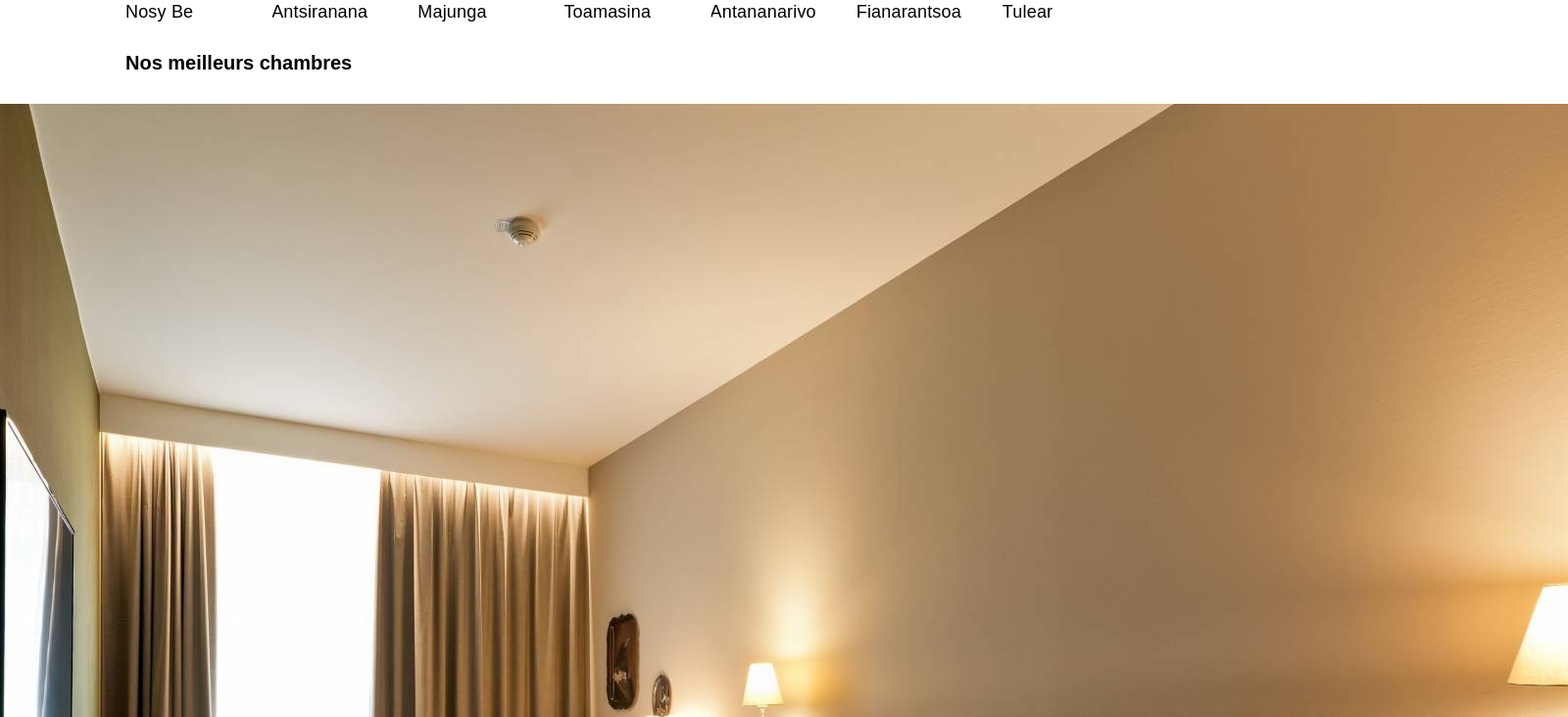
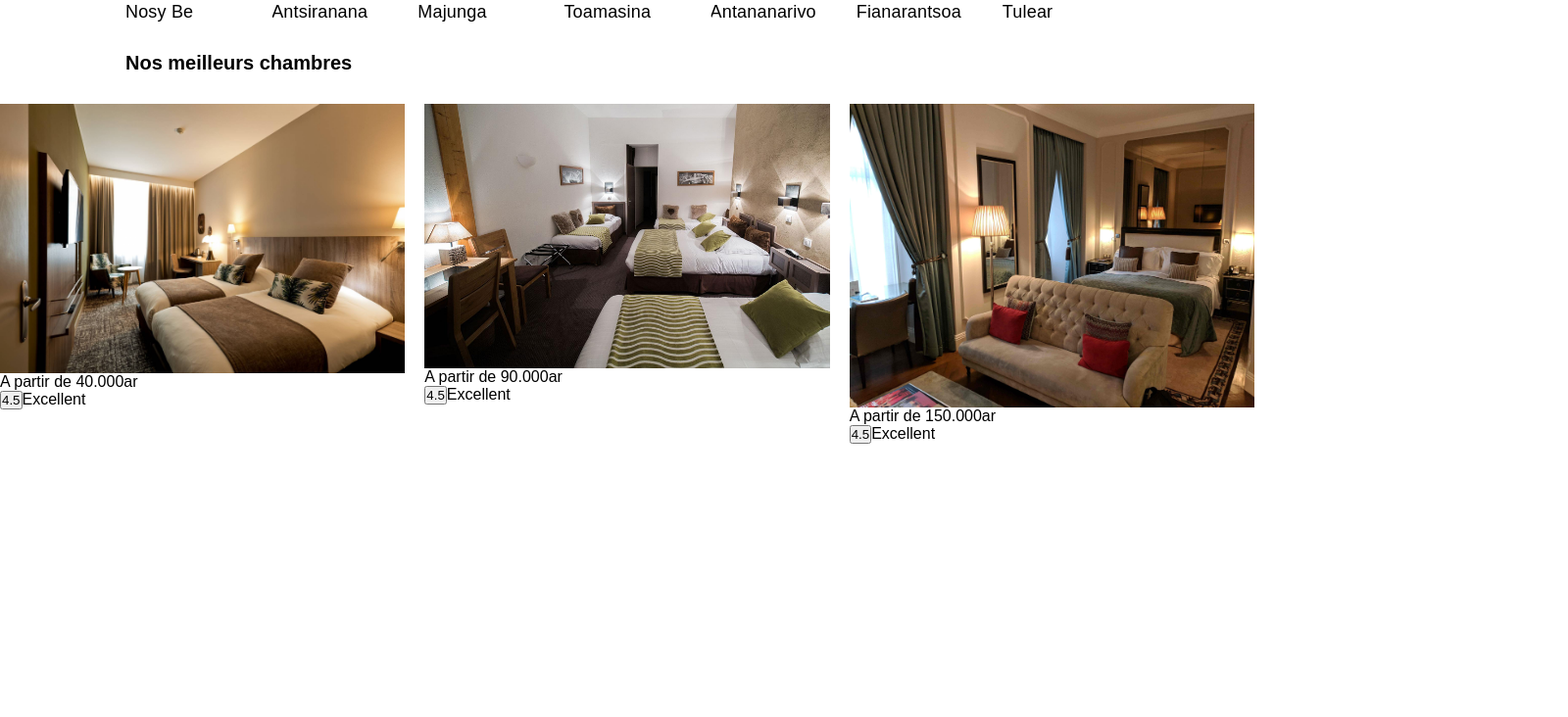
Before and after one commit to andyDevMdg/hotel-reservation-frontend, a React (Vite) app in the folder hotel-reservation/: page / in a window 1280 px wide. Shown: the part 944-1676 px from the top of the page at 98% size, 1600 px wide, since content can reach past the window. After the commit the page ends 1397 px from the top, so only its background shows below. Built offline with nearby package versions, Linux system fonts and the light colour scheme.

Commit message:
Edit bestRoom container css block

```diff
--- a/hotel-reservation/src/components/bestRoom/BestRoom.jsx
+++ b/hotel-reservation/src/components/bestRoom/BestRoom.jsx
@@ -17,6 +17,26 @@ function BestRoom() {
                     <span>Excellent</span>
                 </div>
             </div>
+            <div className="bestRoomItem">
+                <img src={family} alt="" className="bestRoom" />
+                <span className="bestRoomName"></span>
+                <span className="bestRoomCity"></span>
+                <span className="bestRoomPrice">A partir de 90.000ar</span>
+                <div className="bestRoomRating">
+                    <button>4.5</button>
+                    <span>Excellent</span>
+                </div>
+            </div>
+            <div className="bestRoomItem">
+                <img src={suite} alt="" className="bestRoom" />
+                <span className="bestRoomName"></span>
+                <span className="bestRoomCity"></span>
+                <span className="bestRoomPrice">A partir de 150.000ar</span>
+                <div className="bestRoomRating">
+                    <button>4.5</button>
+                    <span>Excellent</span>
+                </div>
+            </div>
         </div>
     )
 }
--- a/hotel-reservation/src/components/bestRoom/bestRoom.css
+++ b/hotel-reservation/src/components/bestRoom/bestRoom.css
@@ -0,0 +1,7 @@
+.bestRoom {
+    width: 100%;
+    max-width: 1280px;
+    display: flex;
+    justify-content: space-between;
+    gap: 20px;
+}
```
